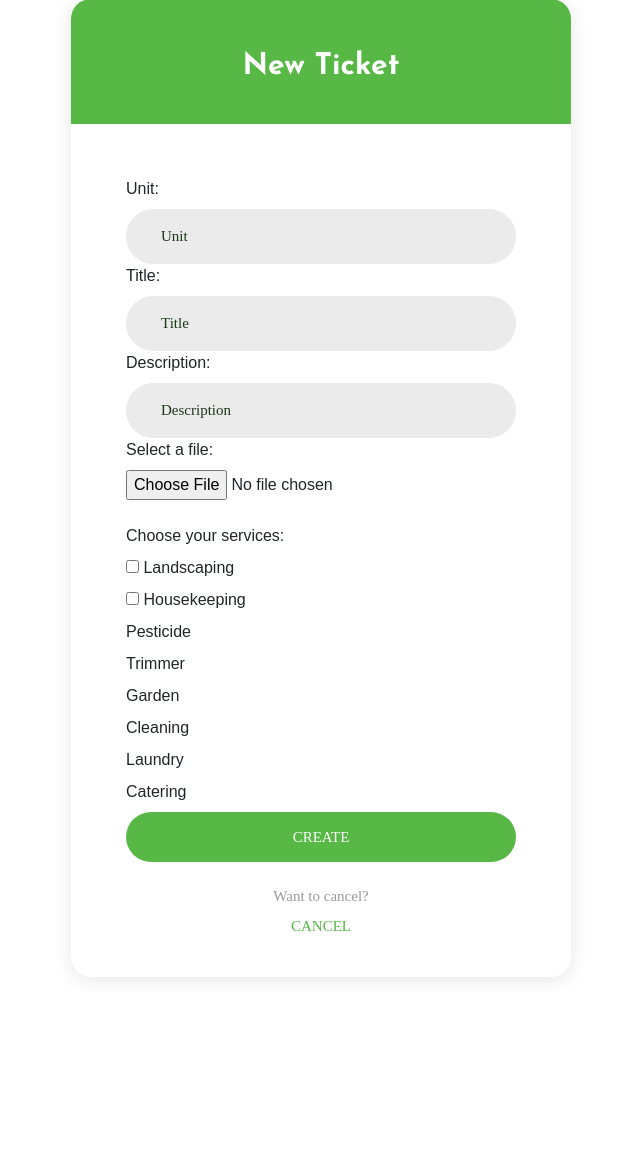
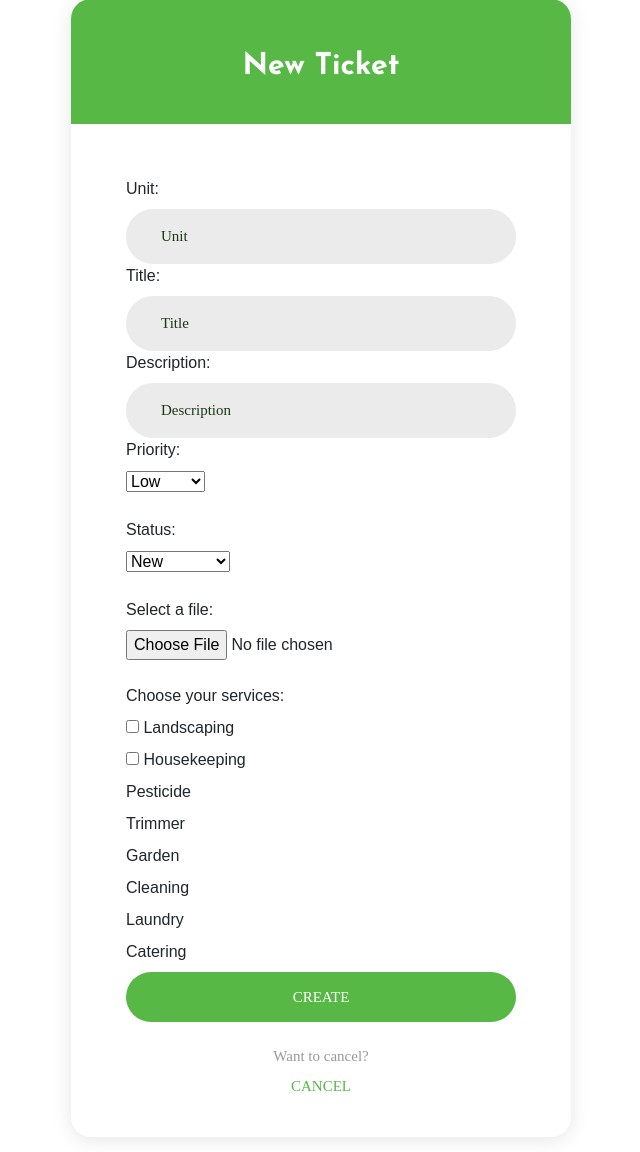
Before and after one commit to mhamido/cs314-ticket-support-system, a PHP site: page /createticket.php in a window 1280 px wide. Shown: the part 16-1168 px from the top of the page, without its empty margins (319-959 px from the left). Before the commit the page ends 996 px from the top, so only its background shows below. Run offline with PHP 8.4, Linux system fonts and the light colour scheme; some web fonts are replaced.

Commit message:
Update createticket.php

```diff
--- a/createticket.php
+++ b/createticket.php
@@ -37,14 +37,29 @@
 						New Ticket
 					</span>
 
-					<label for="fname">Unit:</label>
+					<label for="unit">Unit:</label>
 					<input class="input100" type="text" name="unit" placeholder="Unit" required>
 
-					<label for="fname">Title:</label><br>
+					<label for="title">Title:</label><br>
 					<input class="input100" type="text" name="title" placeholder="Title" required>
 
-					<label for="lname">Description:</label><br>
+					<label for="description">Description:</label><br>
 					<input class="input100" type="text" name="description" placeholder="Description" required>
+
+					<label for="priority">Priority:</label><br>
+					<select name="priority" id="priority">
+						<option value="1">Low</option>
+						<option value="2">Medium</option>
+						<option value="3">High</option>
+					</select><br><br>
+
+					<label for="status">Status:</label><br>
+					<select name="status" id="status">
+						<option value="1">New</option>
+						<option value="3">On Hold</option>
+						<option value="4">In Progress</option>
+						<option value="13">Resolved</option>
+					</select><br><br>
 
 					<label for="myfile">Select a file:</label>
 					<input type="file" id="myfile" name="myfile"><br><br>
@@ -119,55 +134,51 @@
 	*/
 </script>
 <style type="text/css">
-	#pesticide
-	{
-		display: none;
-	}
-	#trimmer
-	{
-		display: none;
-	}
-	#garden
-	{
+	#pesticide {
 		display: none;
 	}
 
-	#landscaping:checked~#pesticide
-	{
-		display: block;
+	#trimmer {
+		display: none;
 	}
-	#landscaping:checked~#trimmer
-	{
-		display: block;
+
+	#garden {
+		display: none;
 	}
-	#landscaping:checked~#garden
-	{
+
+	#landscaping:checked~#pesticide {
 		display: block;
 	}
 
-	#cleaning
-	{
-		display: none;
+	#landscaping:checked~#trimmer {
+		display: block;
 	}
-	#laundry
-	{
-		display: none;
+
+	#landscaping:checked~#garden {
+		display: block;
 	}
-	#catering
-	{
+
+	#cleaning {
 		display: none;
 	}
 
-	#housekeeping:checked~#cleaning
-	{
+	#laundry {
+		display: none;
+	}
+
+	#catering {
+		display: none;
+	}
+
+	#housekeeping:checked~#cleaning {
 		display: block;
 	}
-	#housekeeping:checked~#laundry
-	{
+
+	#housekeeping:checked~#laundry {
 		display: block;
 	}
-	#housekeeping:checked~#catering
-	{
+
+	#housekeeping:checked~#catering {
 		display: block;
 	}
 </style>
```
